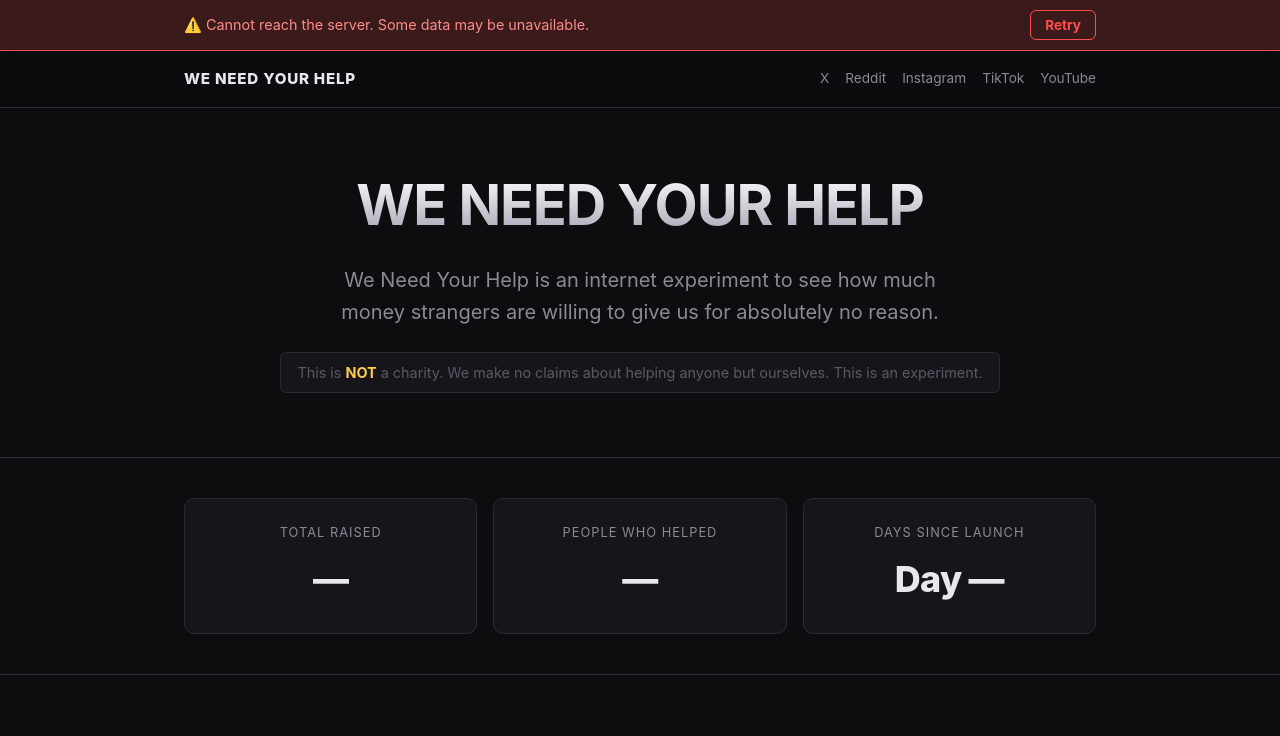
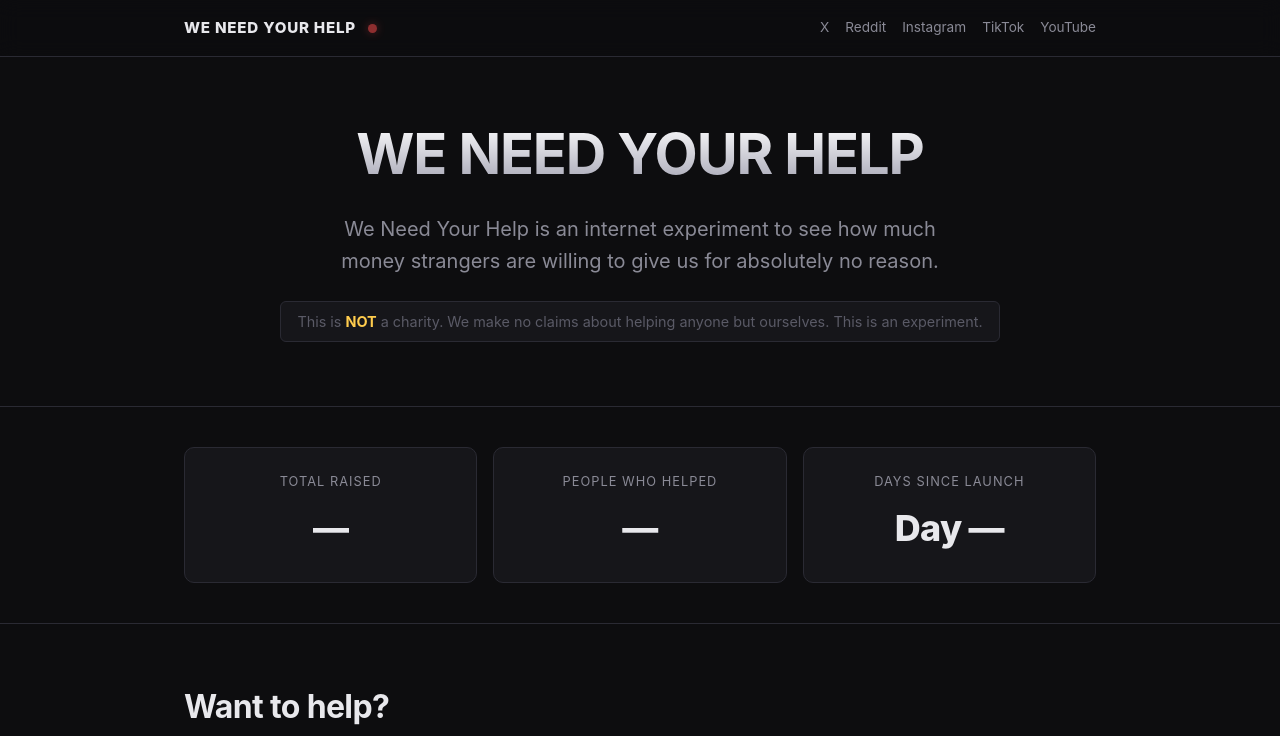
Before and after one commit to nadrhessam-source/we-need-your-help, a plain HTML site: page web/index.html in a window 1280 px wide. Shown: the top 736 px of the page. Drawn offline with Linux system fonts and the light colour scheme; no server answers.

Commit message:
Replace connection banner with dot indicator

```diff
--- a/web/app.js
+++ b/web/app.js
@@ -63,15 +63,23 @@
     function showConnectionBanner() {
         if (connectionState.failing) return;
         connectionState.failing = true;
-        var banner = $("#connection-banner");
-        if (banner) banner.classList.remove("hidden");
+        var dot = $("#connection-dot");
+        if (dot) {
+            dot.classList.remove("connected", "checking");
+            dot.classList.add("disconnected");
+            dot.title = "Cannot reach server — click to retry";
+        }
     }
 
     function hideConnectionBanner() {
         if (!connectionState.failing) return;
         connectionState.failing = false;
-        var banner = $("#connection-banner");
-        if (banner) banner.classList.add("hidden");
+        var dot = $("#connection-dot");
+        if (dot) {
+            dot.classList.remove("disconnected", "checking");
+            dot.classList.add("connected");
+            dot.title = "Connected to server";
+        }
     }
 
     function reportNetworkSuccess() {
@@ -514,17 +522,11 @@
     }
 
     function setupRetryButton() {
-        var btn = $("#connection-retry");
-        if (!btn) return;
-
-        btn.addEventListener("click", function () {
-            btn.disabled = true;
-            btn.textContent = "Retrying...";
+        var dot = $("#connection-dot");
+        if (!dot) return;
+        dot.addEventListener("click", function () {
+            if (!connectionState.failing) return;
             retryAll();
-            setTimeout(function () {
-                btn.disabled = false;
-                btn.textContent = "Retry";
-            }, 2000);
         });
     }
 
--- a/web/index.html
+++ b/web/index.html
@@ -11,23 +11,12 @@
         <!-- ============================================ -->
     <!-- CONNECTION BANNER: نمایش خطای ارتباط با سرور -->
     <!-- ============================================ -->
-    <div id="connection-banner" class="connection-banner hidden" role="alert">
-        <div class="container connection-banner-inner">
-            <span class="connection-banner-text">
-                ⚠️ Cannot reach the server. Some data may be unavailable.
-            </span>
-            <button type="button" id="connection-retry" class="connection-retry">
-                Retry
-            </button>
-        </div>
-    </div>
-
-    <!-- ============================================ -->
+        <!-- ============================================ -->
     <!-- HEADER: نوار بالا با لینک‌های شبکه‌های اجتماعی -->
     <!-- ============================================ -->
     <header class="site-header">
         <div class="container header-inner">
-            <a href="/" class="logo">WE NEED YOUR HELP</a>
+            <a href="/" class="logo">WE NEED YOUR HELP <span id="connection-dot" class="connection-dot" title="Checking connection..."></span></a>
             <nav class="social-links">
                 <a href="#" target="_blank" rel="noopener" aria-label="X">X</a>
                 <a href="#" target="_blank" rel="noopener" aria-label="Reddit">Reddit</a>
--- a/web/style.css
+++ b/web/style.css
@@ -738,62 +738,34 @@ h2 {
     }
 }
 
-/* ---------- 14. Connection Banner ---------- */
 
-.connection-banner {
-    background: #3a1a1a;
-    border-bottom: 1px solid var(--accent);
-    padding: 10px 0;
-    font-size: 0.9rem;
-    color: #ff8a8a;
-    position: relative;
-    z-index: 90;
+/* ---------- 14. Connection Dot ---------- */
+
+.connection-dot {
+    display: inline-block;
+    width: 9px;
+    height: 9px;
+    border-radius: 50%;
+    background: #5a5a66; /* خاکستری = در حال بررسی */
+    margin-left: 8px;
+    vertical-align: middle;
+    transition: background 0.3s ease, box-shadow 0.3s ease;
+    cursor: default;
 }
 
-.connection-banner-inner {
-    display: flex;
-    align-items: center;
-    justify-content: space-between;
-    gap: var(--space-md);
+.connection-dot.connected {
+    background: #4dff88;
+    box-shadow: 0 0 8px rgba(77, 255, 136, 0.5);
 }
 
-.connection-banner-text {
-    flex: 1;
-    line-height: 1.4;
+.connection-dot.disconnected {
+    background: #ff4d4d;
+    box-shadow: 0 0 8px rgba(255, 77, 77, 0.6);
+    cursor: pointer;
+    animation: dot-pulse 1.5s ease-in-out infinite;
 }
 
-.connection-retry {
-    padding: 6px 14px;
-    background: transparent;
-    color: var(--accent);
-    border: 1px solid var(--accent);
-    border-radius: var(--radius-sm);
-    font-size: 0.85rem;
-    font-weight: 700;
-    cursor: pointer;
-    transition: background 0.15s ease, color 0.15s ease;
-    font-family: inherit;
-    white-space: nowrap;
+@keyframes dot-pulse {
+    0%, 100% { opacity: 1; }
+    50% { opacity: 0.4; }
 }
-
-.connection-retry:hover:not(:disabled) {
-    background: var(--accent);
-    color: #ffffff;
-}
-
-.connection-retry:disabled {
-    opacity: 0.5;
-    cursor: not-allowed;
-}
-
-@media (max-width: 480px) {
-    .connection-banner-inner {
-        flex-direction: column;
-        align-items: stretch;
-        gap: 8px;
-    }
-
-    .connection-retry {
-        width: 100%;
-    }
-}
```
